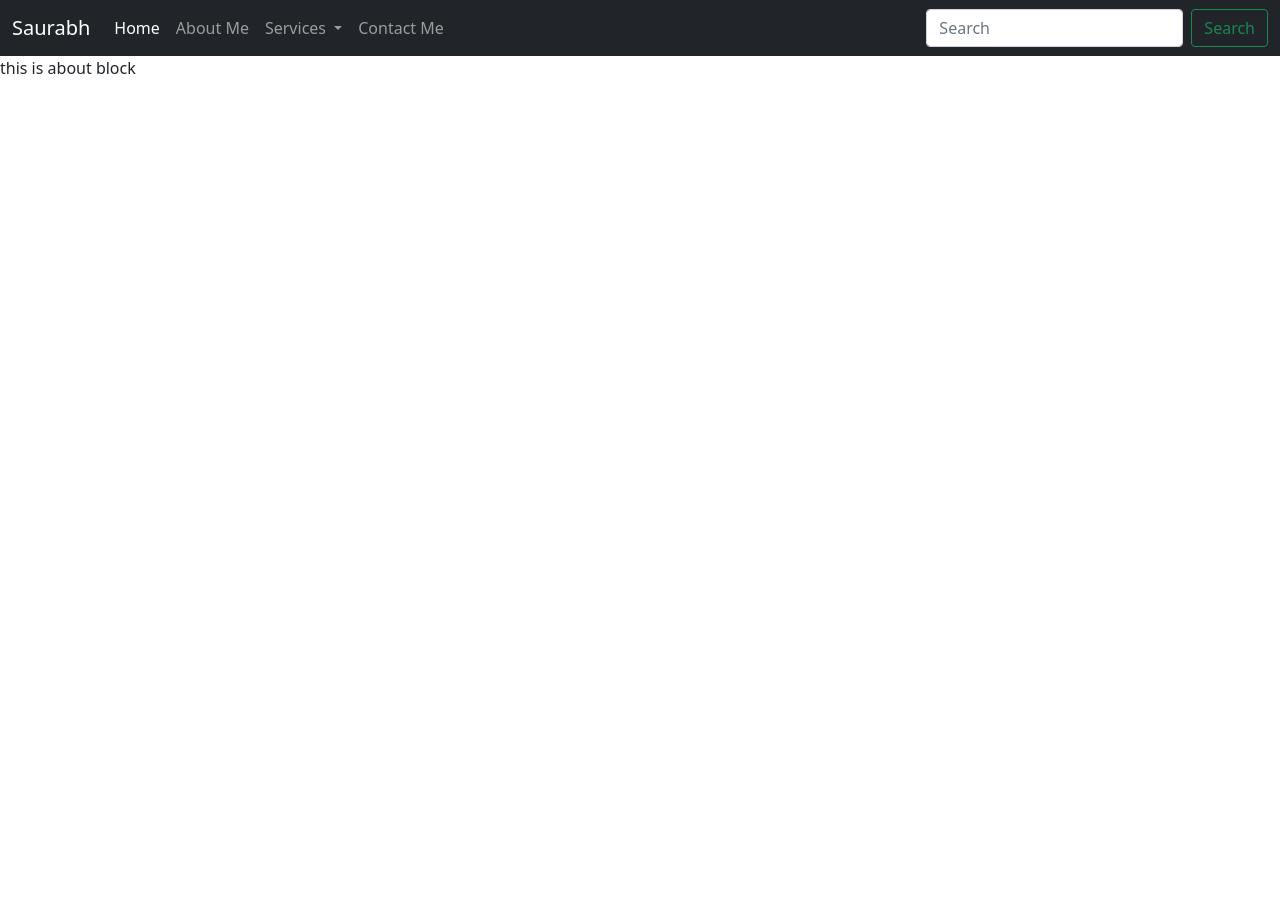
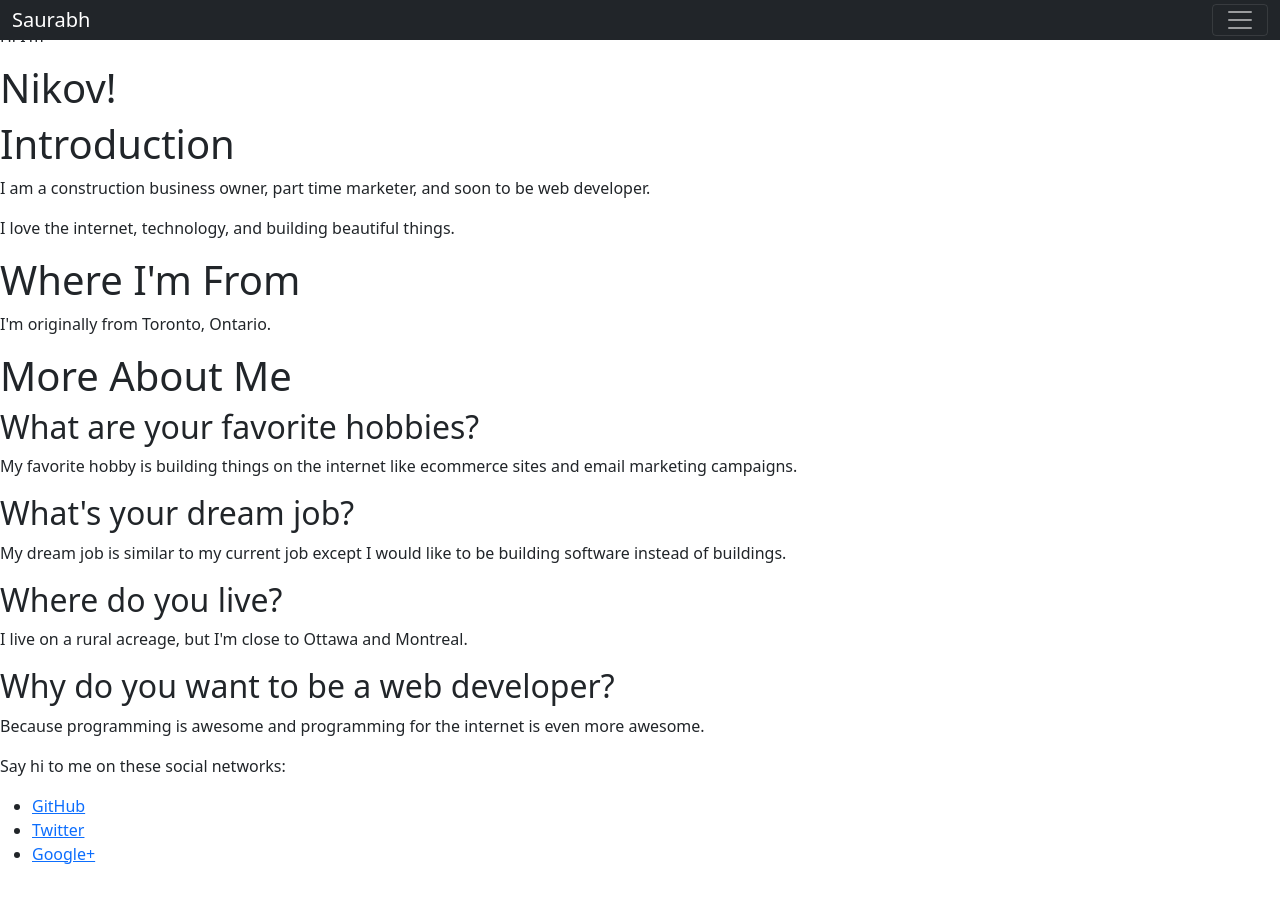
Before and after one commit to skgx/django, a Django app: page /about in a window 1280 px wide. Before the commit the page ends 74 px from the top, so only its background shows below. Run offline with Django 4.2, Linux system fonts and the light colour scheme.

Commit message:
modified about page

```diff
--- a/hello/templates/about.html
+++ b/hello/templates/about.html
@@ -1,8 +1,44 @@
 {% extends 'base.html' %}
-{% block title %}
-about
-{% endblock title %}
+<head>
+{% load static %}
+<link rel="stylesheet" href="{% static 'about.css">
+</head>
+{% block body%}
 
-{% block body%}
-this is about block
+<div class="py-4">
+<header class='masthead'>
+    <p class='masthead-intro'>Hi I'm</p>
+    <h1 class='masthead-heading'>Nikov!</h1>
+  </header>
+  <section class="introduction-section">
+      <h1>Introduction</h1>
+      <p>I am a construction business owner, part time marketer, and soon to be web developer.</p>
+      <p>I love the internet, technology, and building beautiful things.</p>
+  </section>
+  <section class="location-section">
+      <h1>Where I'm From</h1>
+      <p>I'm originally from Toronto, Ontario. </p>
+  </section>
+  <section class="questions-section">
+      <h1>More About Me</h1>
+      <h2>What are your favorite hobbies?</h2>
+      <p>My favorite hobby is building things on the internet like ecommerce sites and email marketing campaigns.</p>
+      <h2>What's your dream job?</h2>
+      <p>My dream job is similar to my current job except I would like to be building software instead of buildings.</p>
+      <h2>Where do you live?</h2>
+      <p>I live on a rural acreage, but I'm close to Ottawa and Montreal.</p>
+      <h2>Why do you want to be a web developer?</h2>
+      <p>Because programming is awesome and programming for the internet is even more awesome.</p>
+  </section>
+
+  <footer class="content-footer">
+      <p>Say hi to me on these social networks:</p>
+      <ul class="social">
+          <li><a class="css-is-deranged" href="_INSERT_GITHUB_URL_HERE_">GitHub</a></li>
+          <li><a class="css-is-deranged" href="_INSERT_TWITTER_URL_HERE_">Twitter</a></li>
+          <li><a class="css-is-deranged" href="_INSERT_GOOGLE+_URL_HERE_">Google+</a></li>
+      </ul>
+
+  </footer>
+</div>
 {% endblock body %}
--- a/hello/templates/base.html
+++ b/hello/templates/base.html
@@ -17,20 +17,26 @@
 <!doctype html>
 <html lang="en">
   <head>
+
     <!-- Required meta tags -->
     <meta charset="utf-8">
     <meta name="viewport" content="width=device-width, initial-scale=1">
 
     <!-- Bootstrap CSS -->
     <link href="https://cdn.jsdelivr.net/npm/bootstrap@5.1.3/dist/css/bootstrap.min.css" rel="stylesheet" integrity="sha384-1BmE4kWBq78iYhFldvKuhfTAU6auU8tT94WrHftjDbrCEXSU1oBoqyl2QvZ6jIW3" crossorigin="anonymous">
-
+    <style>
+      body { padding-top: 0px; }
+      /* .container-fluid{
+        padding-top: 10px;
+      } */
+    </style>
     <title> {% block title %}{% endblock title %} Saurabh's,resume!</title>
   </head>
   <body>
-    <nav class="navbar navbar-expand-lg navbar-dark bg-dark">
+    <nav class="navbar navbar-default fixed-top  navbar-dark bg-dark py-0">
         <div class="container-fluid">
           <a class="navbar-brand" href="/">Saurabh</a>
-          <button class="navbar-toggler" type="button" data-bs-toggle="collapse" data-bs-target="#navbarSupportedContent" aria-controls="navbarSupportedContent" aria-expanded="false" aria-label="Toggle navigation">
+          <button class="navbar-toggler py-0" type="button" data-bs-toggle="collapse" data-bs-target="#navbarSupportedContent" aria-controls="navbarSupportedContent" aria-expanded="false" aria-label="Toggle navigation">
             <span class="navbar-toggler-icon"></span>
           </button>
           <div class="collapse navbar-collapse" id="navbarSupportedContent">
@@ -55,10 +61,10 @@
                     <a class="nav-link" href="/contact">Contact Me</a>
                   </li>
             </ul>
-            <form class="d-flex">
+            <!-- <form class="d-flex">
               <input class="form-control me-2" type="search" placeholder="Search" aria-label="Search">
               <button class="btn btn-outline-success" type="submit">Search</button>
-            </form>
+            </form> -->
           </div>
         </div>
       </nav>
--- a/hello/templates/index.html
+++ b/hello/templates/index.html
@@ -14,13 +14,13 @@ home
         </div>
         <div class="carousel-inner">
           <div class="carousel-item active">
-            <img src="https://picsum.photos/id/1037/1600/600" class="d-block w-100" alt="...">
+            <img src="https://picsum.photos/id/1037/1600/500" class="d-block w-100" alt="...">
           </div>
           <div class="carousel-item">
-            <img src="https://picsum.photos/id/0/1600/600" width="500" height="600" class="d-block w-100" alt="...">
+            <img src="https://picsum.photos/id/0/1600/500" width="500" height="600" class="d-block w-100" alt="...">
           </div>
           <div class="carousel-item">
-            <img src="https://picsum.photos/id/1071/1600/600" width="500" height="600" class="d-block w-100" alt="...">
+            <img src="https://picsum.photos/id/1071/1600/500" width="500" height="600" class="d-block w-100" alt="...">
           </div>
         </div>
         <button class="carousel-control-prev" type="button" data-bs-target="#carouselExampleIndicators" data-bs-slide="prev">
```
Also changed, not shown: hello/static/about.css (added, +152 -0 lines).
